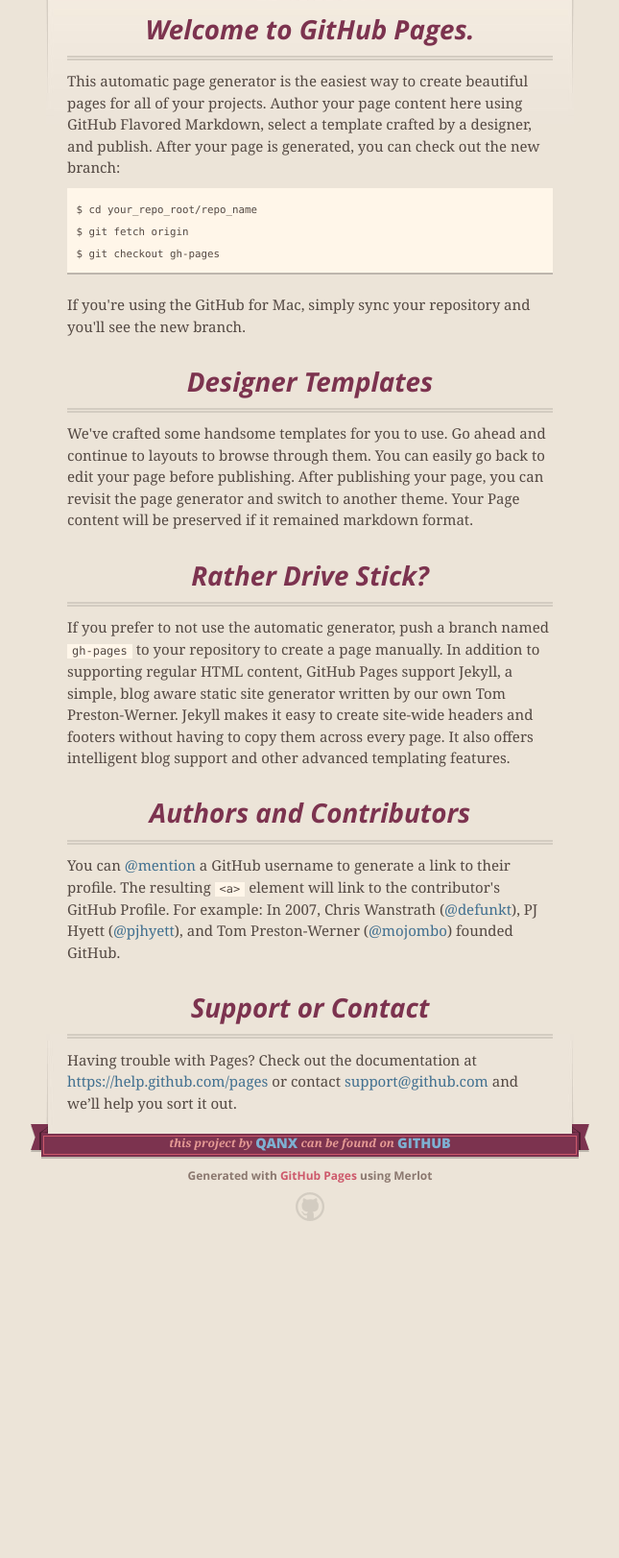
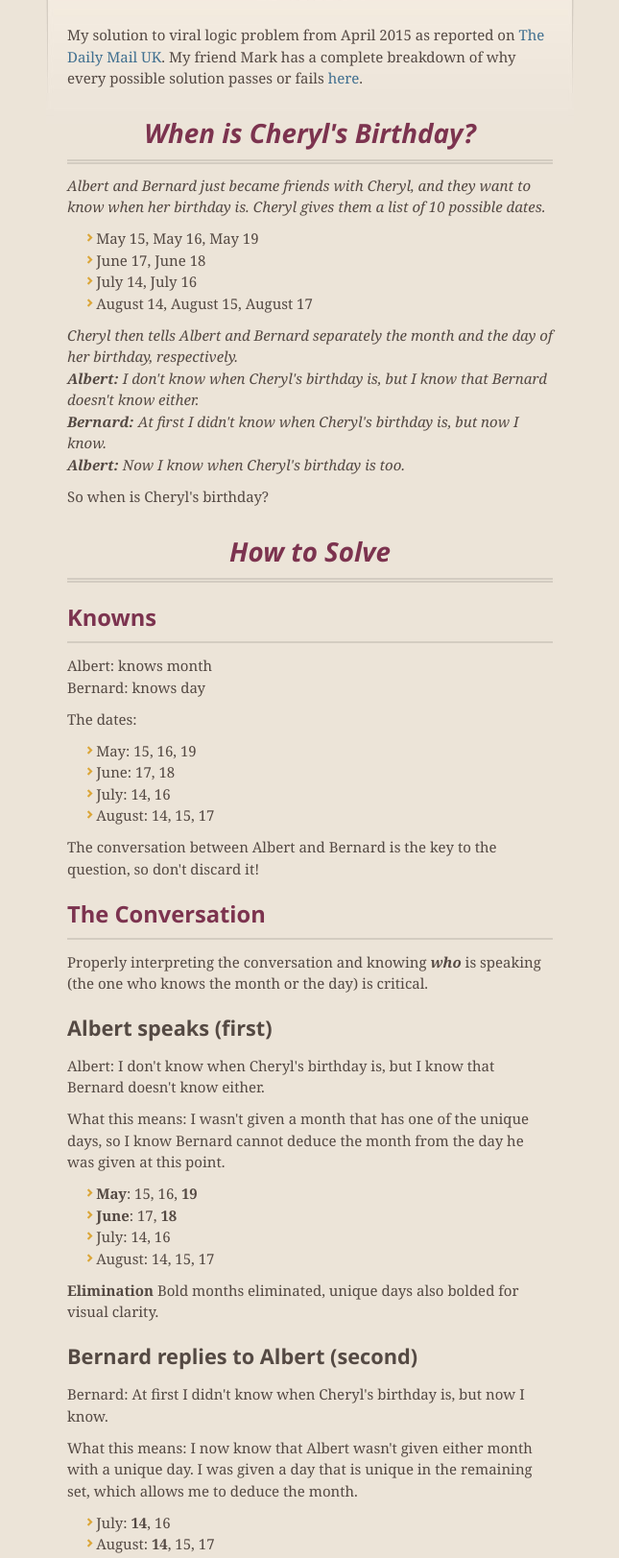
Before and after one commit to qanx/singapore-olympiad, a plain HTML site: page index.html in a window 1280 px wide. Shown: the part 216-1839 px from the top of the page at 96% size, without its empty margins (317-962 px from the left). Before the commit the page ends 1528 px from the top, so only its background shows below. Drawn offline with nearby package versions, Linux system fonts and the light colour scheme.

```diff
--- a/index.html
+++ b/index.html
@@ -46,37 +46,113 @@
 
 
       <section id="main_content">
-        <h3>
-<a id="welcome-to-github-pages" class="anchor" href="#welcome-to-github-pages" aria-hidden="true"><span class="octicon octicon-link"></span></a>Welcome to GitHub Pages.</h3>
+        <p>My solution to viral logic problem from April 2015 as reported on <a href="http://www.dailymail.co.uk/sciencetech/article-3037266/The-maths-problem-set-Singapore-teenagers-left-people-world-stumped.html">The Daily Mail UK</a>. My friend Mark has a complete breakdown of why every possible solution passes or fails <a href="http://mark.github.io/olympiad/">here</a>.</p>
 
-<p>This automatic page generator is the easiest way to create beautiful pages for all of your projects. Author your page content here using GitHub Flavored Markdown, select a template crafted by a designer, and publish. After your page is generated, you can check out the new branch:</p>
+<h2>
+<a id="when-is-cheryls-birthday" class="anchor" href="#when-is-cheryls-birthday" aria-hidden="true"><span class="octicon octicon-link"></span></a>When is Cheryl's Birthday?</h2>
 
-<pre><code>$ cd your_repo_root/repo_name
-$ git fetch origin
-$ git checkout gh-pages
-</code></pre>
+<p><em>Albert and Bernard just became friends with Cheryl, and they want to know when her birthday is. Cheryl gives them a list of 10 possible dates.</em></p>
 
-<p>If you're using the GitHub for Mac, simply sync your repository and you'll see the new branch.</p>
+<ul>
+<li>May 15, May 16,  May 19</li>
+<li>June 17, June 18</li>
+<li>July 14, July 16</li>
+<li>August 14, August 15, August 17</li>
+</ul>
+
+<p><em>Cheryl then tells Albert and Bernard separately the month and the day of her birthday, respectively.</em><br>
+<strong><em>Albert:</em></strong> <em>I don't know when Cheryl's birthday is, but I know that Bernard doesn't know either.</em><br>
+<strong><em>Bernard:</em></strong> <em>At first I didn't know when Cheryl's birthday is, but now I know.</em><br>
+<strong><em>Albert:</em></strong> <em>Now I know when Cheryl's birthday is too.</em></p>
+
+<p>So when is Cheryl's birthday?</p>
+
+<h2>
+<a id="how-to-solve" class="anchor" href="#how-to-solve" aria-hidden="true"><span class="octicon octicon-link"></span></a>How to Solve</h2>
 
 <h3>
-<a id="designer-templates" class="anchor" href="#designer-templates" aria-hidden="true"><span class="octicon octicon-link"></span></a>Designer Templates</h3>
+<a id="knowns" class="anchor" href="#knowns" aria-hidden="true"><span class="octicon octicon-link"></span></a>Knowns</h3>
 
-<p>We've crafted some handsome templates for you to use. Go ahead and continue to layouts to browse through them. You can easily go back to edit your page before publishing. After publishing your page, you can revisit the page generator and switch to another theme. Your Page content will be preserved if it remained markdown format.</p>
+<p>Albert: knows month<br>
+Bernard: knows day</p>
+
+<p>The dates:</p>
+
+<ul>
+<li>May: 15, 16, 19</li>
+<li>June: 17, 18</li>
+<li>July: 14, 16</li>
+<li>August: 14, 15, 17</li>
+</ul>
+
+<p>The conversation between Albert and Bernard is the key to the question, so don't discard it!</p>
 
 <h3>
-<a id="rather-drive-stick" class="anchor" href="#rather-drive-stick" aria-hidden="true"><span class="octicon octicon-link"></span></a>Rather Drive Stick?</h3>
+<a id="the-conversation" class="anchor" href="#the-conversation" aria-hidden="true"><span class="octicon octicon-link"></span></a>The Conversation</h3>
 
-<p>If you prefer to not use the automatic generator, push a branch named <code>gh-pages</code> to your repository to create a page manually. In addition to supporting regular HTML content, GitHub Pages support Jekyll, a simple, blog aware static site generator written by our own Tom Preston-Werner. Jekyll makes it easy to create site-wide headers and footers without having to copy them across every page. It also offers intelligent blog support and other advanced templating features.</p>
+<p>Properly interpreting the conversation and knowing <strong><em>who</em></strong> is speaking (the one who knows the month or the day) is critical.</p>
 
-<h3>
-<a id="authors-and-contributors" class="anchor" href="#authors-and-contributors" aria-hidden="true"><span class="octicon octicon-link"></span></a>Authors and Contributors</h3>
+<h4>
+<a id="albert-speaks-first" class="anchor" href="#albert-speaks-first" aria-hidden="true"><span class="octicon octicon-link"></span></a>Albert speaks (first)</h4>
 
-<p>You can <a href="https://github.com/blog/821" class="user-mention">@mention</a> a GitHub username to generate a link to their profile. The resulting <code>&lt;a&gt;</code> element will link to the contributor's GitHub Profile. For example: In 2007, Chris Wanstrath (<a href="https://github.com/defunkt" class="user-mention">@defunkt</a>), PJ Hyett (<a href="https://github.com/pjhyett" class="user-mention">@pjhyett</a>), and Tom Preston-Werner (<a href="https://github.com/mojombo" class="user-mention">@mojombo</a>) founded GitHub.</p>
+<p>Albert: I don't know when Cheryl's birthday is, but I know that Bernard doesn't know either.</p>
 
-<h3>
-<a id="support-or-contact" class="anchor" href="#support-or-contact" aria-hidden="true"><span class="octicon octicon-link"></span></a>Support or Contact</h3>
+<p>What this means: I wasn't given a month that has one of the unique days, so I know Bernard cannot deduce the month from the day he was given at this point.</p>
 
-<p>Having trouble with Pages? Check out the documentation at <a href="https://help.github.com/pages">https://help.github.com/pages</a> or contact <a href="mailto:support@github.com">support@github.com</a> and we’ll help you sort it out.</p>
+<ul>
+<li>
+<strong>May</strong>: 15, 16, <strong>19</strong>
+</li>
+<li>
+<strong>June</strong>: 17, <strong>18</strong>
+</li>
+<li>July: 14, 16</li>
+<li>August: 14, 15, 17</li>
+</ul>
+
+<p><strong>Elimination</strong> Bold months eliminated, unique days also bolded for visual clarity.</p>
+
+<h4>
+<a id="bernard-replies-to-albert-second" class="anchor" href="#bernard-replies-to-albert-second" aria-hidden="true"><span class="octicon octicon-link"></span></a>Bernard replies to Albert (second)</h4>
+
+<p>Bernard: At first I didn't know when Cheryl's birthday is, but now I know.</p>
+
+<p>What this means: I now know that Albert wasn't given either month with a unique day. I was given a day that is unique in the remaining set, which allows me to deduce the month.</p>
+
+<ul>
+<li>July: <strong>14</strong>, 16</li>
+<li>August: <strong>14</strong>, 15, 17</li>
+</ul>
+
+<p><strong>Elimination</strong> The 14th is common to both July and August, so both these dates are eliminated.</p>
+
+<h4>
+<a id="albert-replies-to-bernard-third" class="anchor" href="#albert-replies-to-bernard-third" aria-hidden="true"><span class="octicon octicon-link"></span></a>Albert replies to Bernard (third)</h4>
+
+<p>Albert: Now I know when Cheryl's birthday is too.</p>
+
+<p>What this means: I now know that Bernard was given a day in the remaining set that allowed him to deduce the month. I was given a month that allows me to deduce the day.</p>
+
+<ul>
+<li>July: 16</li>
+<li>August: 15, 17</li>
+</ul>
+
+<p>Since August has two options and July has one, the month he was given must be July. To further clarify: the only way Albert could also deduce the day for the month he was given is if there was only one day for him to choose.</p>
+
+<h4>
+<a id="result-july-16th" class="anchor" href="#result-july-16th" aria-hidden="true"><span class="octicon octicon-link"></span></a>Result: July 16th</h4>
+
+<h4>
+<a id="tldr-how-i-solved-the-problem-on-a-piece-of-paper" class="anchor" href="#tldr-how-i-solved-the-problem-on-a-piece-of-paper" aria-hidden="true"><span class="octicon octicon-link"></span></a>TL;DR How I solved the problem on a piece of paper</h4>
+
+<ul>
+<li>Green: Albert first</li>
+<li>Orange: Bernard second</li>
+<li>Blue: Albert third</li>
+</ul>
+
+<p><img src="solution.png" alt="Solution image"></p>
       </section>
 
       <footer>
```
Also changed, not shown: params.json (+1 -1 lines).
